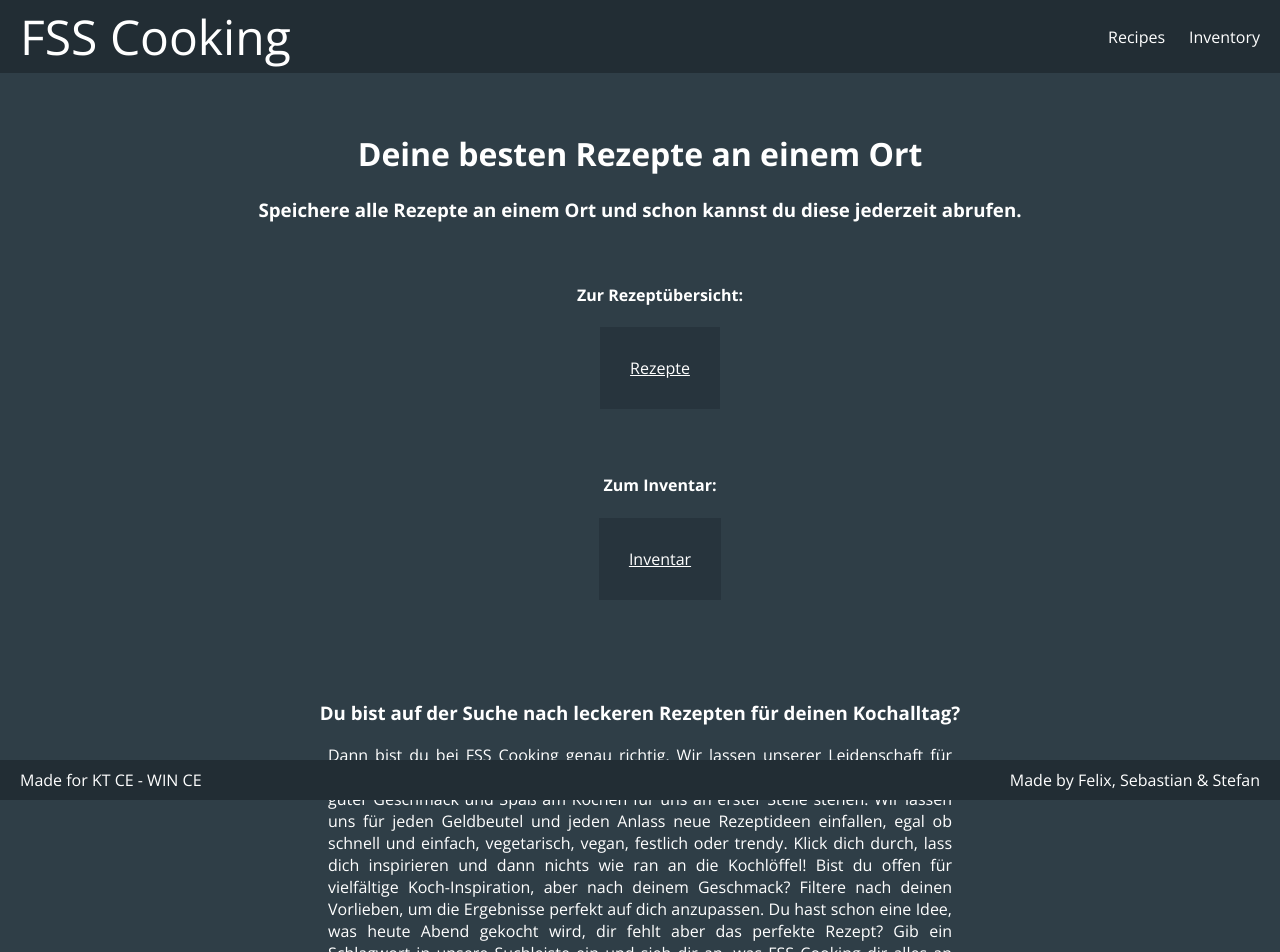
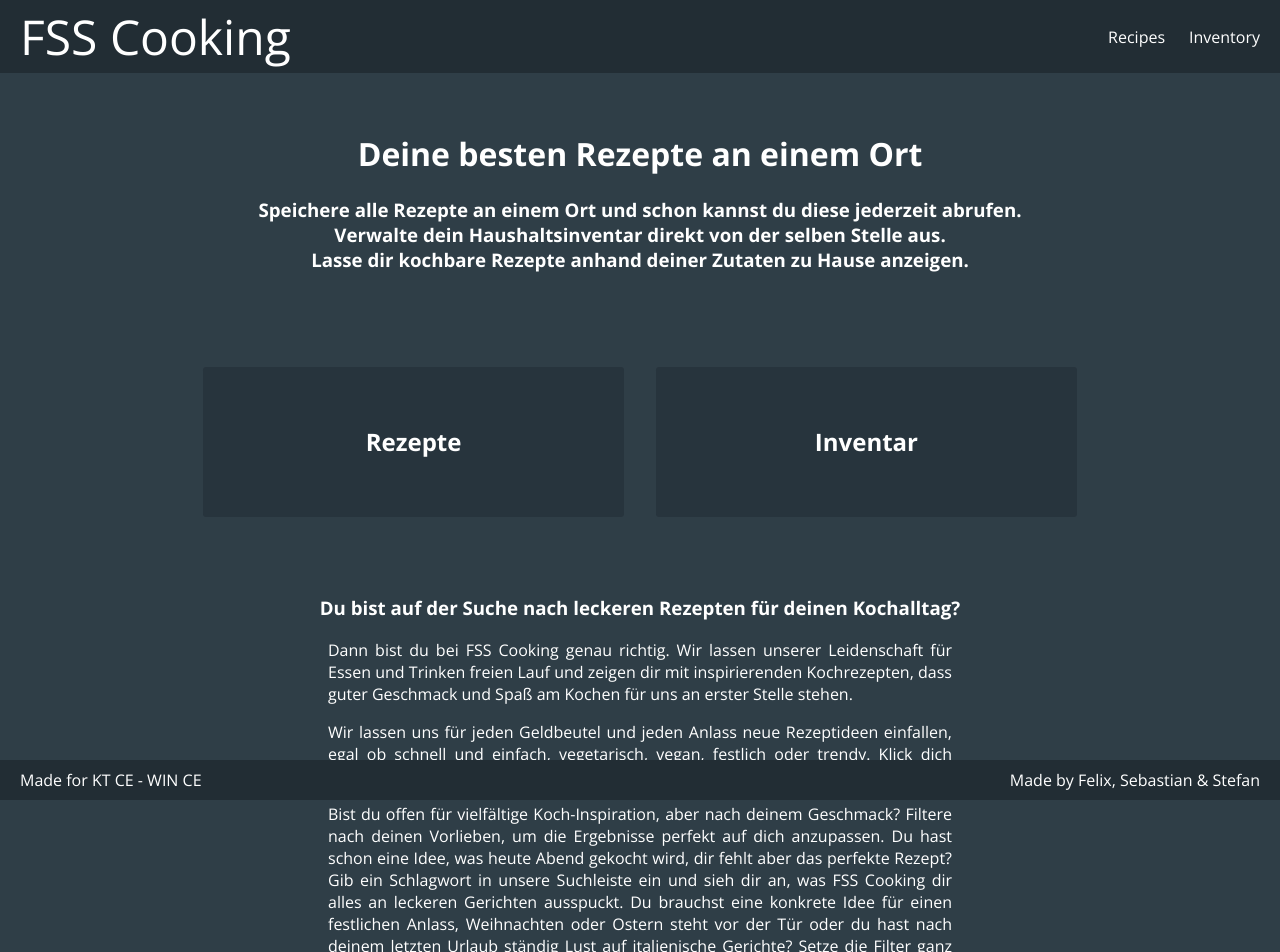
Before and after one commit to Koracs/FFSCooking, a React (Create React App) app in the folder frontend/: page / in a window 1280 px wide. Shown: the top 952 px of the page. Built offline with nearby package versions, Linux system fonts and the light colour scheme.

Commit message:
minor changes

```diff
--- a/frontend/src/pages/home.jsx
+++ b/frontend/src/pages/home.jsx
@@ -1,5 +1,5 @@
 import React from "react";
-import {NavLink} from "react-router-dom";
+import {Link} from "react-router-dom";
 
 export default function Home() {
     return (
@@ -7,44 +7,31 @@ export default function Home() {
             <div>
                 <br/>
                 <h1>Deine besten Rezepte an einem Ort</h1>
-                <h3>Speichere alle Rezepte an einem Ort und schon kannst du diese jederzeit abrufen.</h3>
+                <h3>Speichere alle Rezepte an einem Ort und schon kannst du diese jederzeit abrufen.
+                    <br/>Verwalte dein Haushaltsinventar direkt von der selben Stelle aus.
+                    <br/>Lasse dir kochbare Rezepte anhand deiner Zutaten zu Hause anzeigen.
+                </h3>
+                <br/>
+                <br/>
+                <ul className="RecipeOverview" style={{width:"70%"}}>
+                    <li className="recipeButton" style={{height:'150px'}}>
+                        <Link className="fillDiv" to={"/recipes"}>Rezepte</Link>
+                    </li>
 
-                <ul>
-                    <br/>
-                    <h4>Zur Rezeptübersicht: </h4>
-                    <li style={{display: "inline-block", textAlign: "right",
-                        textdecoration: "none",
-                        background: "var(--button-color)",
-                        border: "none",
-                        padding: "30px",
-                        cursor: "pointer",
-                        fontweight: "bold",
-                        fontsize: "40px",
-                        borderradius: "20%",}}><NavLink to={"/recipes"}>Rezepte</NavLink></li>
-                    <br/>
-                    <br/>
-                    <br/>
-                    <h4>Zum Inventar: </h4>
-                    <li style={{display: "inline-block", textAlign: "right",
-                        textdecoration: "none",
-                        background: "var(--button-color)",
-                        border: "none",
-                        padding: "30px",
-                        cursor: "pointer",
-                        fontweight: "bold",
-                        fontsize: "40px",
-                        borderradius: "20%",}}><NavLink to={"/inventory"}>Inventar</NavLink></li>
+                    <li className="recipeButton" style={{height:'150px'}}>
+                        <Link className="fillDiv" to={"/inventory"}>Inventar</Link>
+                    </li>
                 </ul>
                 <br/>
                 <br/>
-                <br/>
                 <h3>Du bist auf der Suche nach leckeren Rezepten für deinen Kochalltag?</h3>
-                <p style={{textAlign: "justify", marginLeft: "25%", marginRight: "25%", justifycontent: "block", display: "flex"}}>Dann bist du bei FSS Cooking genau richtig. Wir lassen unserer Leidenschaft für Essen und Trinken freien Lauf und zeigen dir mit inspirierenden Kochrezepten, dass guter Geschmack und Spaß am Kochen für uns an erster Stelle stehen.
-                    Wir lassen uns für jeden Geldbeutel und jeden Anlass neue Rezeptideen einfallen, egal ob schnell und einfach, vegetarisch, vegan, festlich oder trendy. Klick dich durch, lass dich inspirieren und dann nichts wie ran an die Kochlöffel!
-                    Bist du offen für vielfältige Koch-Inspiration, aber nach deinem Geschmack? Filtere nach deinen Vorlieben, um die Ergebnisse perfekt auf dich anzupassen. Du hast schon eine Idee, was heute Abend gekocht wird, dir fehlt aber das perfekte Rezept? Gib ein Schlagwort in unsere Suchleiste ein und sieh dir an, was FSS Cooking dir alles an leckeren Gerichten ausspuckt. Du brauchst eine konkrete Idee für einen festlichen Anlass, Weihnachten oder Ostern steht vor der Tür oder du hast nach deinem letzten Urlaub ständig Lust auf italienische Gerichte? Setze die Filter ganz nach Belieben und lass dich von uns ganz einfach zu deinem neuen Lieblingsrezept leiten.
-                    Wir zeigen dir die einfachsten Alltagsgerichte, die besten Rezeptklassiker, leckere Snacks für zwischendurch, aufwändige Wow-Rezepte für das romantische Dinner, trag- und grillbare Gerichte und Beilagen für die Gartenparty oder das neuste aus dem Food-Trend-Himmel – natürlich alles im FSS-Style.
-                    Egal wo du suchst, auf jeder Seite, hinter jedem Reiter und unter jedem Link versteckt sich bei uns FSS-Content.</p>
-
+                <div style={{textAlign: "justify", marginLeft: "25%", marginRight: "25%", whiteSpace:"pre-line"}}>
+                    <p> Dann bist du bei FSS Cooking genau richtig. Wir lassen unserer Leidenschaft für Essen und Trinken freien Lauf und zeigen dir mit inspirierenden Kochrezepten, dass guter Geschmack und Spaß am Kochen für uns an erster Stelle stehen.</p>
+                    <p> Wir lassen uns für jeden Geldbeutel und jeden Anlass neue Rezeptideen einfallen, egal ob schnell und einfach, vegetarisch, vegan, festlich oder trendy. Klick dich durch, lass dich inspirieren und dann nichts wie ran an die Kochlöffel! </p>
+                        Bist du offen für vielfältige Koch-Inspiration, aber nach deinem Geschmack? Filtere nach deinen Vorlieben, um die Ergebnisse perfekt auf dich anzupassen. Du hast schon eine Idee, was heute Abend gekocht wird, dir fehlt aber das perfekte Rezept? Gib ein Schlagwort in unsere Suchleiste ein und sieh dir an, was FSS Cooking dir alles an leckeren Gerichten ausspuckt. Du brauchst eine konkrete Idee für einen festlichen Anlass, Weihnachten oder Ostern steht vor der Tür oder du hast nach deinem letzten Urlaub ständig Lust auf italienische Gerichte? Setze die Filter ganz nach Belieben und lass dich von uns ganz einfach zu deinem neuen Lieblingsrezept leiten.
+                    <p> Wir zeigen dir die einfachsten Alltagsgerichte, die besten Rezeptklassiker, leckere Snacks für zwischendurch, aufwändige Wow-Rezepte für das romantische Dinner, trag- und grillbare Gerichte und Beilagen für die Gartenparty oder das neuste aus dem Food-Trend-Himmel – natürlich alles im FSS-Style.
+                        Egal wo du suchst, auf jeder Seite, hinter jedem Reiter und unter jedem Link versteckt sich bei uns FSS-Content. </p>
+                </div>
             </div>
         </>
     )
```
